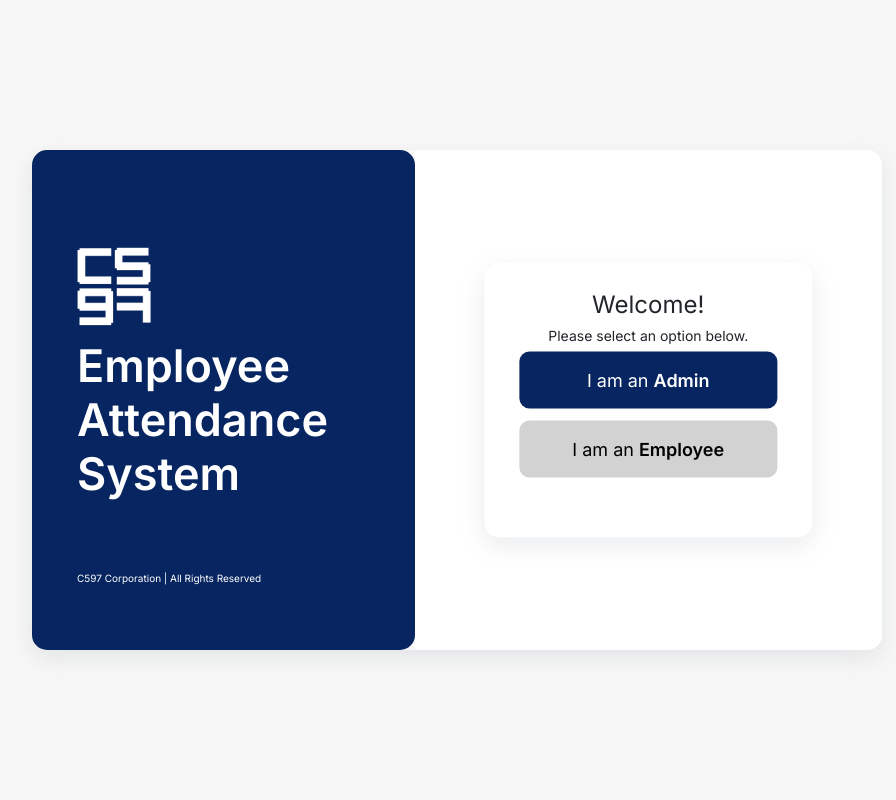
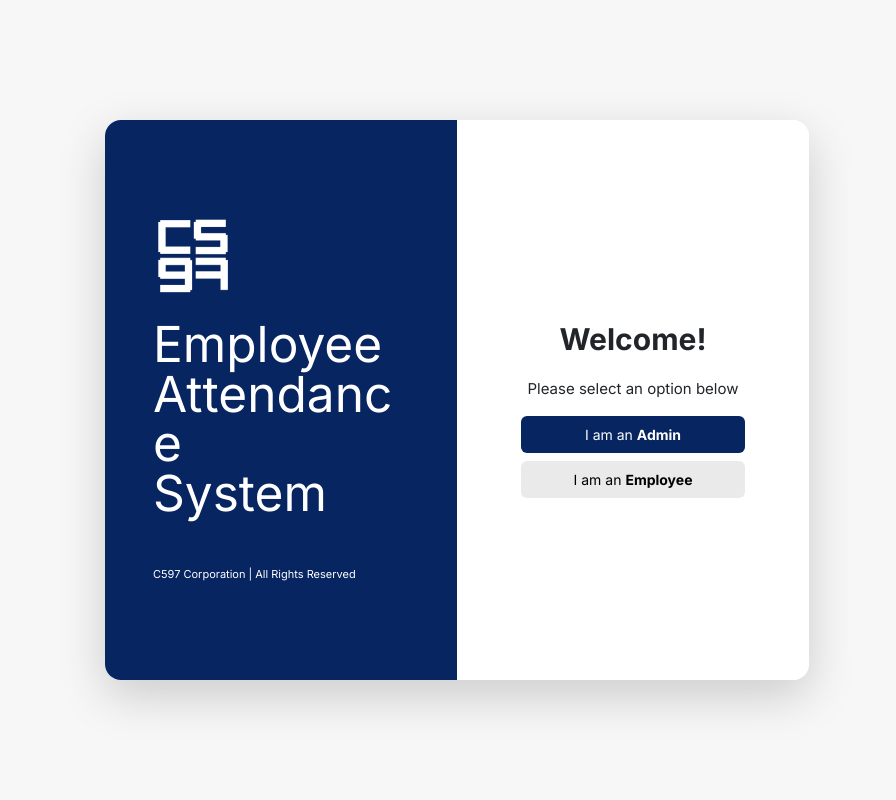
Before and after one commit to Dee-17/Employee-Attendance-Management-System, a PHP site: page /landing-page.php in a window 1280 px wide. Shown: the whole page, without its empty margins (183-1079 px from the left). Run offline with PHP 8.4, Linux system fonts and the light colour scheme.

Commit message:
Updated UI

```diff
--- a/css/landing-page.css
+++ b/css/landing-page.css
@@ -1,146 +1,69 @@
 @import url('https://fonts.googleapis.com/css2?family=Inter:wght@400;600;700&display=swap');
 
+.admin_button button {
+    background-color: #072560;
+    border: none;
+    color: white;
+}
 body {
-    padding: 0px;
-    margin: 0px;
     font-family: 'Inter', sans-serif;
     background: #f7f7f7;
 }
-
-.container {
-    position:absolute;
-    top: 50%;
-    left: 50%;
-    transform: translate(-50%, -50%);
-    width: 850px;
-    height: 500px;
-
-    box-shadow: rgba(149, 157, 165, 0.2) 0px 8px 24px;
-    border-radius: 15px;
+.bold_title {
+    font-weight: bold;
 }
-
-.container .content-left{
-    position: absolute;
-    top: 0%;
-    left: 0%;
-    width: 45%;
-    height: 100%;
-    background: #072560;
-    color: #fff;
-    display: flex;
-    justify-content: center;
-    flex-direction: column;
-    border-radius: 15px;
+.button_group button {
+    font-size: 14px;
 }
-
-.container .content-right{
-    position: absolute;
-    top: 0%;
-    right: 0%;
+.card {
+    border: none;
+    box-shadow: 0 0 15px 1px rgba(0, 0, 0, 0.1);
+}
+.container-fluid {
+    margin: 0;
+    padding: 0;
+    box-shadow: none;
+}
+.container_1 {
     width: 55%;
-    height: 100%;
-    background: #fff;
-
-    border-top-right-radius: 15px;
-    border-bottom-right-radius: 15px;
+    height: 70%;
 }
-
-.logo {
-    width: 25%;
-    padding-top: 30px;
-    margin-left: -5px;
-
-    margin-bottom: 10px;
+.custom_font1 {
+    font-size: 30px;
 }
-
-.company-title {
-    column-gap: 20px;
-    justify-content: space-between;
-    padding-left: 45px;
+.custom_font2 {
+    font-size: 15px;
 }
-
-.title h1 {
-    font-size: 45px;
-    font-weight: 600;
-    margin-bottom: 70px;
+.emp_button button {
+    background-color: #dddddd9f;
+    border: none;
 }
-
-.title p {
-    font-size: 10px;
-    line-height: 1.5;
+.footer_title {
+    font-size: 11px;
 }
-
-.select-container {
-    position:absolute;
-    top: 50%;
-    left: 50%;
-    transform: translate(-50%, -50%);
-
-    display: flex;
-    justify-content: center;
-    align-items: center;
-    flex-direction: column;
-    width: 70%;
-    height: 55%;
-    background: #fff;
-
-    padding-left: 20px;
-    padding-right: 20px;
-    padding-bottom: 20px;
-
-    border-radius: 15px;
-    box-shadow: rgba(149, 157, 165, 0.2) 0px 8px 24px;
+.header_title {
+    font-size: 3.1rem;
+    line-height: 3.1rem;
 }
-
-.subtitle h2 {
-    font-size: 24px;
+.left_panel {
+    background-color: #072560;
+    color: white;
 }
-
-.subtitle h3 {
-    font-size: 14px;
-    font-weight: 400;
+.left_panel img {
+    width: 80px;
+    height: 80px;
 }
-
-.button-container .button {
-    width: 90%;
-    font-size: 18px;
-    font-weight: 400;
-    text-align: center;
-    padding: 15px;
-    border: none;
+.left_panel, .right_panel {
+    height: auto;
+}
+.right_panel {
+    background-color: white;
+}
+.shadow_container {
+    box-shadow: 0 0 15px 1px rgba(0, 0, 0, 0.1);
+}
+.white_container {
+    background-color: white;
     border-radius: 10px;
+    padding: 10px;
 }
-
-.button-container .button:first-child {
-    margin-bottom: 12px;
-}
-
-.button-container span {
-    font-weight: 600;
-}
-
-.button-container .button:focus {
-    outline: none;
-}
-
-.button-container .button:hover {
-    cursor: pointer;
-}
-
-#admin-button{
-    background: #072560;
-    color: #fff;
-}
-
-#admin-button:hover{
-    background: #04163a;
-}
-
-#employee-button{
-    background: #d2d2d2;
-    color: #000;
-}
-
-#employee-button:hover{
-    background: #bfbfbf;
-}
--- a/landing-page.php
+++ b/landing-page.php
@@ -3,42 +3,37 @@
 <head>
     <meta charset="UTF-8">
     <meta name="viewport" content="width=device-width, initial-scale=1.0">
-    <title>Landing Page</title>
-    <link rel="stylesheet" href="https://cdnjs.cloudflare.com/ajax/libs/font-awesome/6.4.2/css/all.min.css">
+    <title>C597 Corporation</title>
     <link rel="stylesheet" href="https://cdn.jsdelivr.net/npm/bootstrap@5.3.2/dist/css/bootstrap.min.css" integrity="sha384-T3c6CoIi6uLrA9TneNEoa7RxnatzjcDSCmG1MXxSR1GAsXEV/Dwwykc2MPK8M2HN" crossorigin="anonymous">
     <script src="https://cdn.jsdelivr.net/npm/bootstrap@5.3.2/dist/js/bootstrap.bundle.min.js" integrity="sha384-C6RzsynM9kWDrMNeT87bh95OGNyZPhcTNXj1NW7RuBCsyN/o0jlpcV8Qyq46cDfL" crossorigin="anonymous" defer></script>
     <link rel="stylesheet" href="css/landing-page.css">
-
 </head>
 <body>
-    <div class="container" id="container">
-        <div class="content-left">
-            <div class="company-title">
-                <div class="div">
-                    <img class="logo mt-3" src="images/company-logo.png" alt="C597 Corporation Logo">
+    <div class="container-fluid vh-100 d-flex justify-content-center align-items-center">
+        <div class="container_1 card rounded-4 container shadow-lg m-0 p-0 overflow-hidden">
+            <div class="row container-fluid m-0 p-0">
+                <!-- Corporation Intro -->
+                <div class="left_panel m-0 p-5 col col-6">
+                    <div class="py-5 m-0">
+                        <img class="mb-4" src="images/company-logo.png" alt="C597 Corporation Logo">
+                        <h3 class="header_title">Employee<br>Attendance<br>System</h3>
+                        <p class="footer_title mt-5">C597 Corporation | All Rights Reserved</p>
+                    </div>
                 </div>
-
-                <div class="title">
-                    <h1>Employee Attendance System</h1>
-                    <p>C597 Corporation | All Rights Reserved </p>
+                <!-- Position selection -->
+                <div class="right_panel m-0 py-5 col col-6 d-flex justify-content-center align-items-center">
+                    <div class="my-5 mx-3 p-4 text-center justify-content-center container-fluid">
+                        <p class="custom_font1 bold_title m-0 p-0">Welcome!</p>
+                        <p class="custom_font2 mt-3 p-0">Please select an option below</p>
+                        <!-- Buttons -->
+                        <div class="button_group container mt-3">
+                            <a class="admin_button" href="admin-login.php"><button class="btn btn-primary w-100 p-2">I am an <span class="bold_title">Admin</span></button></a>
+                            <a class="emp_button" href="employee-login.php"><button class="btn btn-light w-100 mt-2 p-2">I am an <span class="bold_title">Employee</span></button></a>
+                        </div>
+                    </div>
                 </div>
             </div>
         </div>
-        <div class="content-right">
-            <div class="select-container">
-                <center>
-                    <div class="subtitle">
-                        <h2>Welcome!</h2>
-                        <h3>Please select an option below.</h3>
-                    </div>
-                    <div class="button-container">
-                        <a href="admin-login.php"><button class="button" id="admin-button">I am an <span>Admin</span></button></a>
-                        <a href="employee-login.php"><button class="button" id="employee-button">I am an <span>Employee</span></button></a>
-                    </div>
-                </center>
-            </div>
-        </div>
     </div>
-
 </body>
 </html>
```
